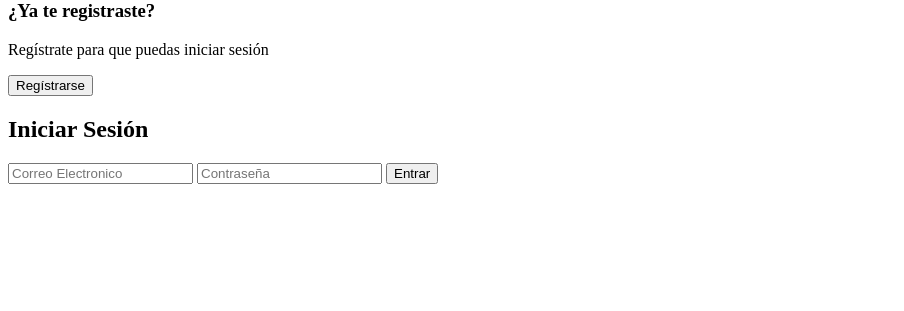
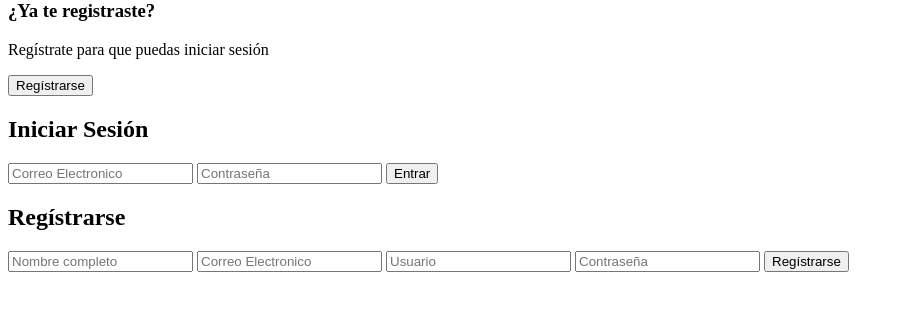
Before and after one commit to 951001jli/IRSOH, a PHP site: page /vista/inicioSesion.php in a window 1280 px wide. Shown: the part 122-433 px from the top of the page, without its empty margins (0-904 px from the left). Run offline with PHP 8.4, Linux system fonts and the light colour scheme.

Commit message:
Update inicioSesion.php

```diff
--- a/vista/inicioSesion.php
+++ b/vista/inicioSesion.php
@@ -28,7 +28,14 @@
                     </form>
 
                     <!--Register-->
-
+                            <form action="" class="formulario__register">
+                                <h2>Regístrarse</h2>
+                                <input type="text" placeholder="Nombre completo">
+                                <input type="text" placeholder="Correo Electronico">
+                                <input type="text" placeholder="Usuario">
+                                <input type="password" placeholder="Contraseña">
+                                <button>Regístrarse</button>
+                            </form>
                 </div>
             </div>
 
```
